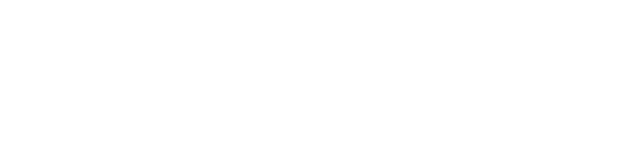
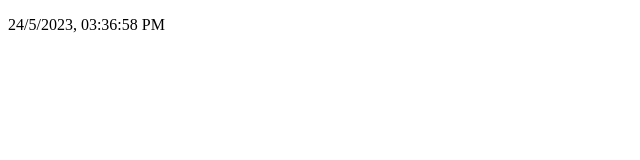
Before and after one commit to acciojob/clock-Shwetapal9, a website: page main.html in a window 1280 px wide. Shown: the whole page, without its empty margins (0-640 px from the left). Drawn offline with Linux system fonts and the light colour scheme.

Commit message:
created a submission

```diff
--- a/main.html
+++ b/main.html
@@ -8,6 +8,7 @@
 
 <body>
 	<!-- the entire body must be written by student -->
+	<p id="timer">2/27/2023, </p>
     <script type="text/javascript" src="./script.js">
 </script>
 
--- a/script.js
+++ b/script.js
@@ -1 +1,34 @@
 //your JS code here. If required.
+let clock = document.getElementById("timer");
+// let date = clock.newDate();
+
+setInterval(showTime, 1000);
+function showTime() {
+    let d = new Date();
+	let day = d.getDate()
+	let month = d.getMonth() + 1
+	let year = d.getFullYear();
+    let hour = d.getHours();
+    let min = d.getMinutes();
+    let sec = d.getSeconds();
+    am_pm = "AM";
+
+    if (hour > 12) {
+        hour -= 12;
+        am_pm = "PM";
+    }
+    if (hour == 0) {
+        hr = 12;
+        am_pm = "AM";
+    }
+
+    hour = hour < 10 ? "0" + hour : hour;
+    min = min < 10 ? "0" + min : min;
+    sec = sec < 10 ? "0" + sec : sec;
+
+    let currentTime = day +"/"+ month+"/"+year +", " + hour + ":"
+            + min + ":" + sec +" " + am_pm;
+
+    clock.innerHTML = currentTime;
+}
+showTime();
```
